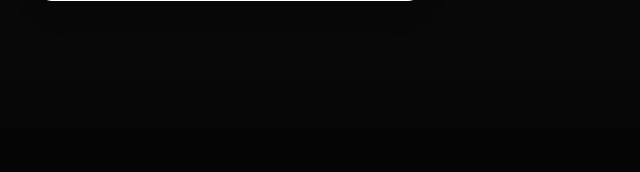
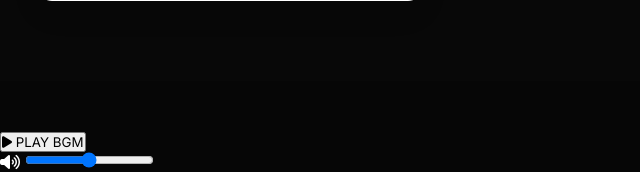
Before and after one commit to garenainternationalin-9999/Lynx-portfolio, a FastAPI app: page / in a window 1280 px wide. Shown: the part 2471-2643 px from the top of the page, without its empty margins (0-640 px from the left). Before the commit the page ends 2472 px from the top, so only its background shows below. Run offline with FastAPI, Linux system fonts and the light colour scheme; some libraries are stand-ins or nearby versions.

Commit message:
Update index.html

```diff
--- a/templates/index.html
+++ b/templates/index.html
@@ -713,6 +713,21 @@
         </div>
     </div>
 
+    <audio id="bg-music" loop>
+        <source src="{{ url_for('static', path='bg_music.mp3') }}" type="audio/mpeg">
+    </audio>
+
+    <div class="music-controls-container">
+        <button id="music-toggle-btn" class="music-pill">
+            <i class="fa-solid fa-play"></i>
+            <span class="music-text">PLAY BGM</span>
+        </button>
+        <div class="volume-slider-wrapper">
+            <i class="fa-solid fa-volume-high"></i>
+            <input type="range" id="volume-control" min="0" max="1" step="0.1" value="0.5">
+        </div>
+    </div>
+
     <script src="https://cdnjs.cloudflare.com/ajax/libs/vanilla-tilt/1.8.1/vanilla-tilt.min.js"></script>
     <script src="https://cdnjs.cloudflare.com/ajax/libs/aos/2.3.4/aos.js"></script>
     <script src="{{ url_for('static', path='script.js') }}"></script>
```
